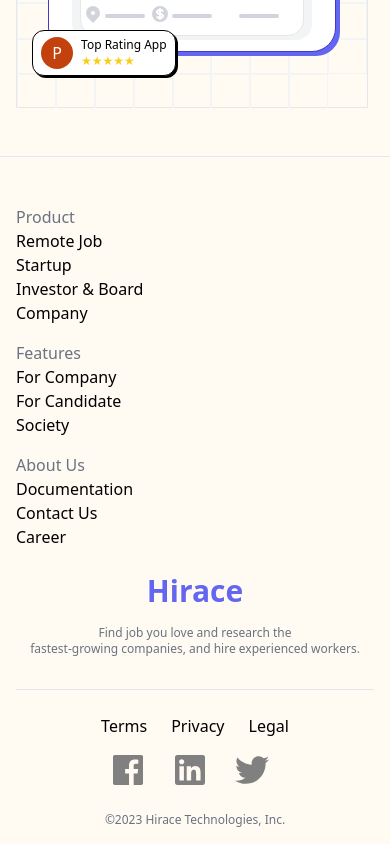
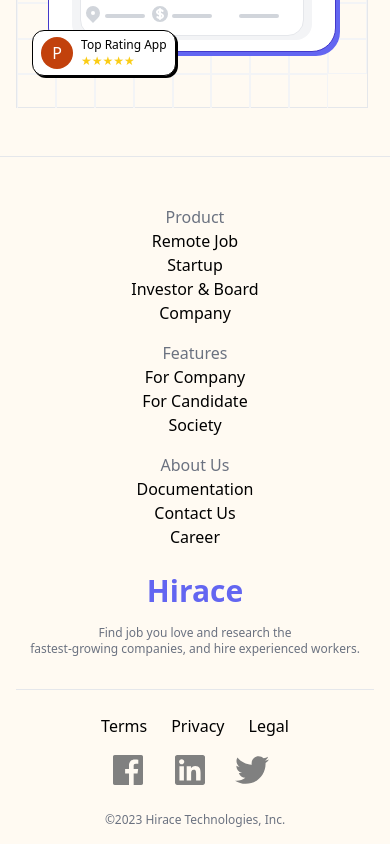
Before and after one commit to prakritip0/task-4, a React (Create React App) app: page / in a window 390 px wide. Shown: the part 860-1704 px from the top of the page. Built offline with nearby package versions, Linux system fonts and the light colour scheme.

Commit message:
complete mobile responsive design

```diff
--- a/src/components/Footer.tsx
+++ b/src/components/Footer.tsx
@@ -12,21 +12,21 @@ function Footer() {
                 <h2 className='text-indigo-500 text-3xl font-semibold mb-4 text-center md:text-left'>Hirace</h2>
                 <p className='dark:text-gray-300 text-gray-500 text-xs md:text-[1rem] md:leading-5 text-center md:text-left'>Find job you love and research the <br /> fastest-growing companies, and hire experienced workers.</p>
             </div>
-            <div className="footer-items flex flex-col md:flex-row gap-4 md:gap-[4rem] mr-[5rem]">
-                <div className="product flex flex-col">
+            <div className="footer-items flex flex-col items-center md:items-start  md:flex-row gap-4 md:gap-[4rem] md:mr-[5rem]">
+                <div className="product flex flex-col items-center md:items-start">
                     <a href="#" className='dark:text-white dark:mb-3 text-gray-500'>Product</a>
                     <a href="#" className="text-black dark:text-gray-300">Remote Job</a>
                     <a href="#" className="text-black dark:text-gray-300" >Startup</a>
                     <a href="#" className="text-black dark:text-gray-300">Investor & Board</a>
                     <a href="#" className="text-black dark:text-gray-300">Company</a>
                 </div>
-                <div className="features flex flex-col">
+                <div className="features flex flex-col items-center md:items-start">
                     <a href="#" className='dark:text-white dark:mb-3 text-gray-500'>Features</a>
                     <a href="#" className="text-black dark:text-gray-300">For Company</a>
                     <a href="#" className="text-black dark:text-gray-300">For Candidate</a>
                     <a href="#" className="text-black dark:text-gray-300">Society</a>
                 </div>
-                <div className="aboutUs flex flex-col">
+                <div className="aboutUs flex flex-col items-center md:items-start">
                     <a href="#" className='dark:text-white dark:mb-3 text-gray-500'>About Us</a>
                     <a href="#" className="text-black dark:text-gray-300">Documentation</a>
                     <a href="#" className="text-black dark:text-gray-300">Contact Us</a>
```
